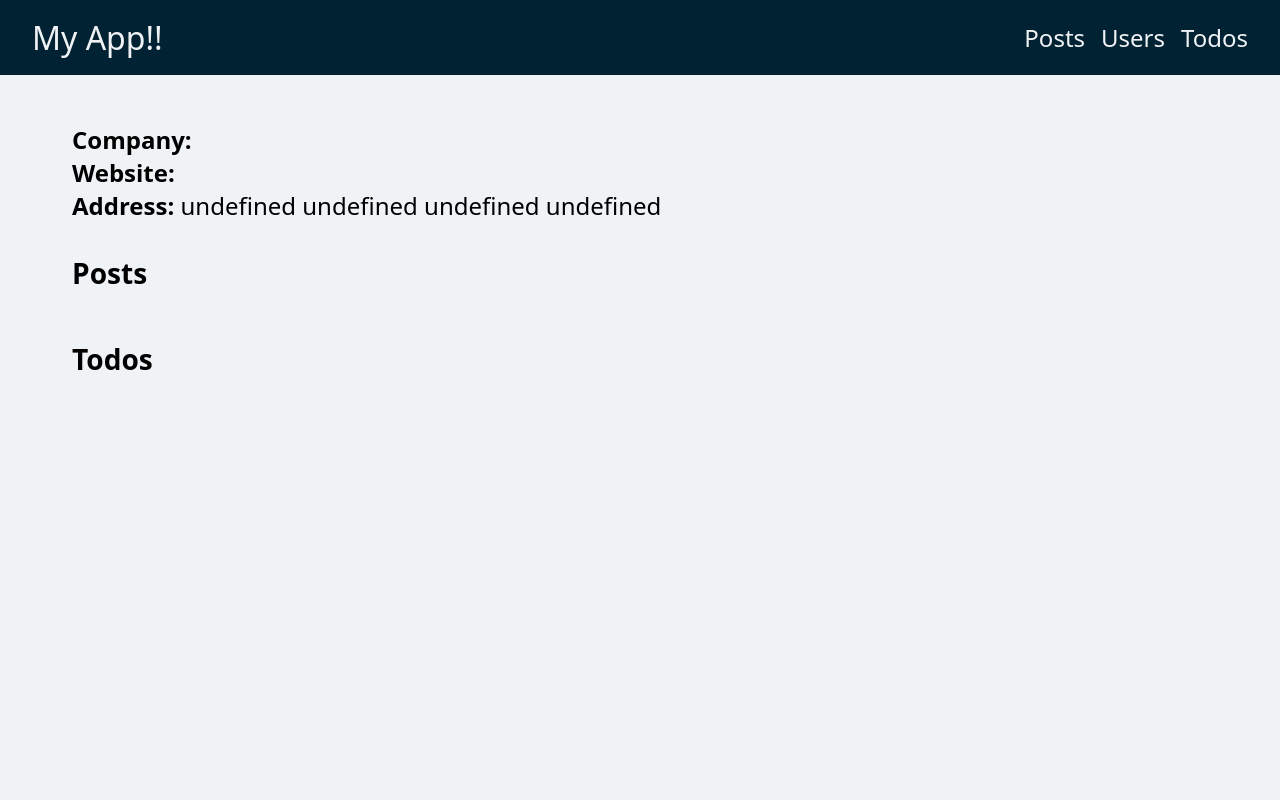
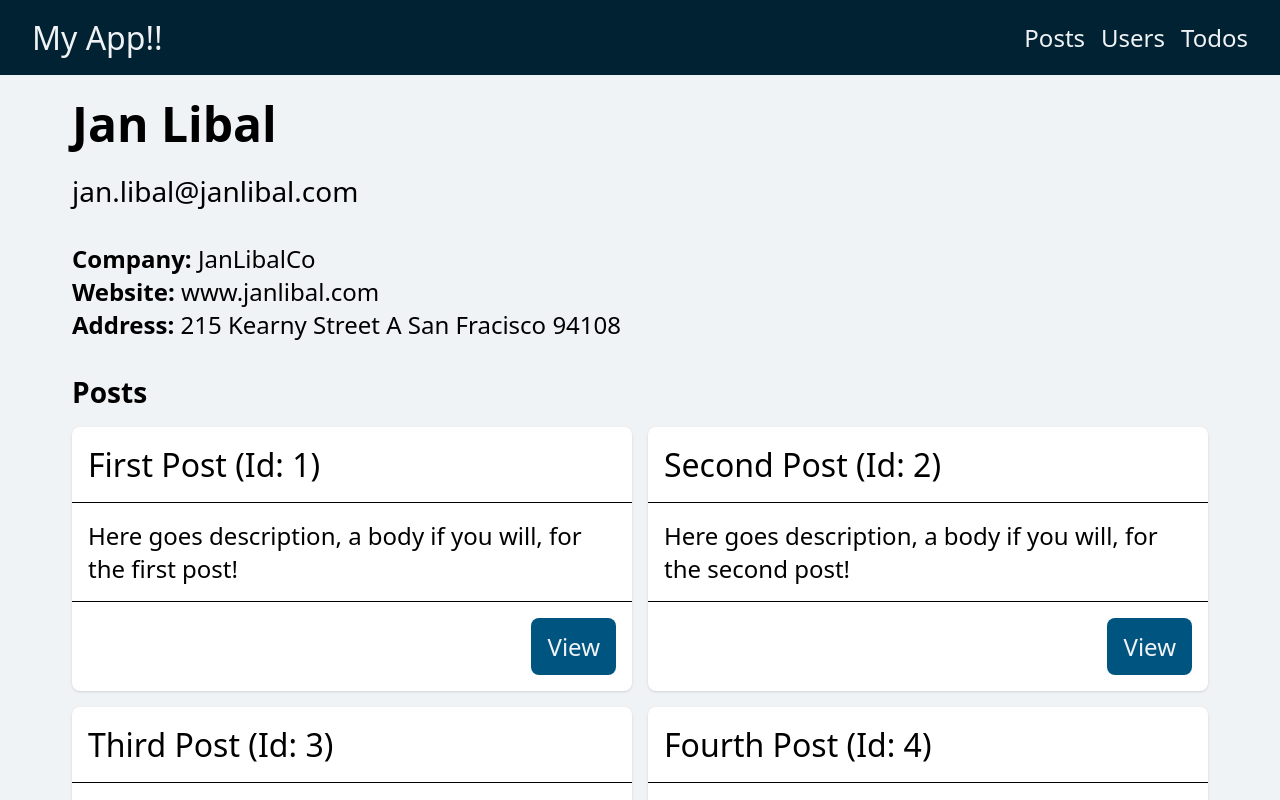
Before and after one commit to janlibal/my-client, a Next.js app: page /users/1 in a window 1280 px wide. Shown: the top 800 px of the page. Built offline with nearby package versions, Linux system fonts and the light colour scheme.

Commit message:
Update missing across entire codebase

```diff
--- a/src/api/comments/comments.ts
+++ b/src/api/comments/comments.ts
@@ -1,8 +1,8 @@
-import { commentsData } from './data/comments.data'
+import { comments } from './data/comments.data'
 
 export async function getPostComments(postId: number) {
-  await wait(2000)
-  return commentsData.filter((a) => a.postId == postId)
+  await wait(5000)
+  return comments.filter((comment) => comment.postId === Number(postId))
   /*await wait(2000)
   return fetch(`${process.env.API_URL}/posts/${postId}/comments`)
     .then((res) => res.json())
--- a/src/api/comments/data/comments.data.ts
+++ b/src/api/comments/data/comments.data.ts
@@ -1,10 +1,10 @@
 import { Comment } from '../types/comments.type'
 
-export const commentsData: Comment[] = [
+export const comments: Comment[] = [
   {
     id: 1,
     email: 'jan.libal@janlibal.com',
-    body: 'CommentBody',
+    body: 'This is the only comment that we go at the moment',
     postId: 1,
   },
 ]
--- a/src/api/posts/data/posts.data.ts
+++ b/src/api/posts/data/posts.data.ts
@@ -1,16 +1,28 @@
 import { Post } from '../types/posts.type'
 
-export const postsData: Post[] = [
+export const posts: Post[] = [
   {
     id: 1,
     title: 'First post',
-    body: 'First body',
+    body: 'Here goes description, a body if you will, for the first post!',
     userId: 1,
   },
   {
     id: 2,
     title: 'Second post',
-    body: 'Second body',
+    body: 'Here goes description, a body if you will, for the second post!',
+    userId: 1,
+  },
+  {
+    id: 3,
+    title: 'Third post',
+    body: 'Here goes description, a body if you will, for the third post!',
+    userId: 1,
+  },
+  {
+    id: 4,
+    title: 'Fourth post',
+    body: 'Here goes description, a body if you will, for the fourth post!',
     userId: 1,
   },
 ]
--- a/src/api/posts/posts.ts
+++ b/src/api/posts/posts.ts
@@ -1,29 +1,18 @@
-import { postsData } from './data/posts.data'
-import { Post } from './types/posts.type'
+import { posts } from './data/posts.data'
 
 export async function getPosts() {
-  /*await wait(2000)
-    return fetch(`${process.env.API_URL}/posts`)
-      .then(res => res.json())
-      .then(data => data as Post[])*/
-  return postsData
+  await wait(5000)
+  return posts
 }
 
-export async function getPost(postId: string | number) {
-  await wait(2000)
-  return postsData.find((a) => a.id === postId)
-  /*
-  return fetch(`${process.env.API_URL}/posts/${postId}`)
-    .then((res) => res.json())
-    .then((data) => data as Post)*/
+export async function getUserPosts(userId: number) {
+  await wait(5000)
+  return posts.filter((posts) => posts.userId === Number(userId))
 }
 
-export async function getUserPosts(userId: string | number) {
-  return postsData.filter((a) => a.userId === userId)
-  /*await wait(2000)
-  return fetch(`${process.env.API_URL}/posts?userId=${userId}`)
-    .then((res) => res.json())
-    .then((data) => data as Post[])*/
+export async function getPost(postId: number) {
+  await wait(5000)
+  return posts.find((a) => a.id === Number(postId))
 }
 
 function wait(duration: number) {
--- a/src/api/todos/data/todos.data.ts
+++ b/src/api/todos/data/todos.data.ts
@@ -1,14 +1,16 @@
 import { Todo } from '../types/todos.type'
 
-export const todosData: Todo[] = [
+export const todos: Todo[] = [
   {
     id: 1,
     title: 'First todo',
     completed: false,
+    userId: 1,
   },
   {
     id: 2,
     title: 'Second todo',
     completed: true,
+    userId: 1,
   },
 ]
--- a/src/api/todos/todos.ts
+++ b/src/api/todos/todos.ts
@@ -1,16 +1,17 @@
-import { todosData } from './data/todos.data'
-import { Todo } from './types/todos.type'
+import { todos } from './data/todos.data'
 
 export async function getTodos() {
   /*await wait(2000)
   return fetch(`${process.env.API_URL}/todos`)
     .then((res) => res.json())
     .then((data) => data as Todo[])*/
-  return todosData
+  await wait(5000)
+  return todos
 }
 
 export async function getUserTodos(userId: number) {
-  return todosData.filter((a) => a.userId === userId)
+  await wait(5000)
+  return todos.filter((todos) => todos.userId === Number(userId))
   /*await wait(2000)
   return fetch(`${process.env.API_URL}/todos?userId=${userId}`)
     .then((res) => res.json())
--- a/src/api/users/data/users.data.ts
+++ b/src/api/users/data/users.data.ts
@@ -1,6 +1,6 @@
 import { User } from '../types/users.type'
 
-export const usersData: User[] = [
+export const users: User[] = [
   {
     id: 1,
     name: 'Jan Libal',
@@ -13,7 +13,7 @@ export const usersData: User[] = [
       suite: 'A',
     },
     company: {
-      name: 'LibalDesign',
+      name: 'JanLibalCo',
     },
   },
 ]
--- a/src/api/users/users.ts
+++ b/src/api/users/users.ts
@@ -1,18 +1,17 @@
-import { usersData } from './data/users.data'
-import { User } from './types/users.type'
+import { users } from './data/users.data'
 
 export async function getUsers() {
   /*await wait(2000)
   return fetch(`${process.env.API_URL}/users`)
     .then((res) => res.json())
     .then((data) => data as User[])*/
-  await wait(1000)
-  return usersData
+  await wait(5000)
+  return users
 }
 
 export async function getUser(userId: string | number) {
-  await wait(1000)
-  return usersData.find((user) => user.id === userId)
+  await wait(5000)
+  return users.find((a) => a.id === Number(userId))
   /*await wait(2000)
   return fetch(`${process.env.API_URL}/users/${userId}`)
     .then((res) => res.json())
--- a/src/app/users/[userId]/page.tsx
+++ b/src/app/users/[userId]/page.tsx
@@ -1,13 +1,12 @@
 import { getUserPosts } from '@/api/posts/posts'
 import { getUserTodos } from '@/api/todos/todos'
-import { usersData } from '@/api/users/data/users.data'
 import { getUser } from '@/api/users/users'
 import { PostCard, SkeletonPostCard } from '@/components/PostCard'
 import { Skeleton, SkeletonList } from '@/components/Skeleton'
 import { TodoItem } from '@/components/TodoItem'
 import { Suspense } from 'react'
 
-export default function UserPage({
+export default async function UserPage({
   params: { userId },
 }: {
   params: { userId: number }
@@ -70,21 +69,22 @@ export default function UserPage({
 
 async function UserDetails({ userId }: { userId: number }) {
   const user = await getUser(userId)
+  if (!user) return <h3>No user found</h3>
 
   return (
     <>
-      <h1 className="page-title">{user?.name}</h1>
-      <div className="page-subtitle">{user?.email}</div>
+      <h1 className="page-title">{user.name}</h1>
+      <div className="page-subtitle">{user.email}</div>
       <div>
-        <b>Company:</b> {user?.company.name}
+        <b>Company:</b> {user.company.name}
       </div>
       <div>
-        <b>Website:</b> {user?.website}
+        <b>Website:</b> {user.website}
       </div>
       <div>
         <b>Address:</b>{' '}
-        {`${user?.address.street} ${user?.address.suite}
-    ${user?.address.city} ${user?.address.zipcode}`}
+        {`${user.address.street} ${user.address.suite}
+    ${user.address.city} ${user.address.zipcode}`}
       </div>
     </>
   )
@@ -92,6 +92,7 @@ async function UserDetails({ userId }: { userId: number }) {
 
 async function UserPosts({ userId }: { userId: number }) {
   const posts = await getUserPosts(userId)
+  if (!posts) return <h3>No posts for this user</h3>
 
   return posts.map((post) => <PostCard key={post.id} {...post} />)
 }
--- a/src/components/PostCard.tsx
+++ b/src/components/PostCard.tsx
@@ -12,7 +12,9 @@ export function PostCard({
 }) {
   return (
     <div className="card">
-      <div className="card-header">{title}</div>
+      <div className="card-header">
+        {title} (id: {id})
+      </div>
       <div className="card-body">
         <div className="card-preview-text">{body}</div>
       </div>
```
Also changed, not shown: src/app/posts/[postId]/page.tsx (+40 -6 lines), src/app/todos/page.tsx (deleted, +0 -31 lines).
